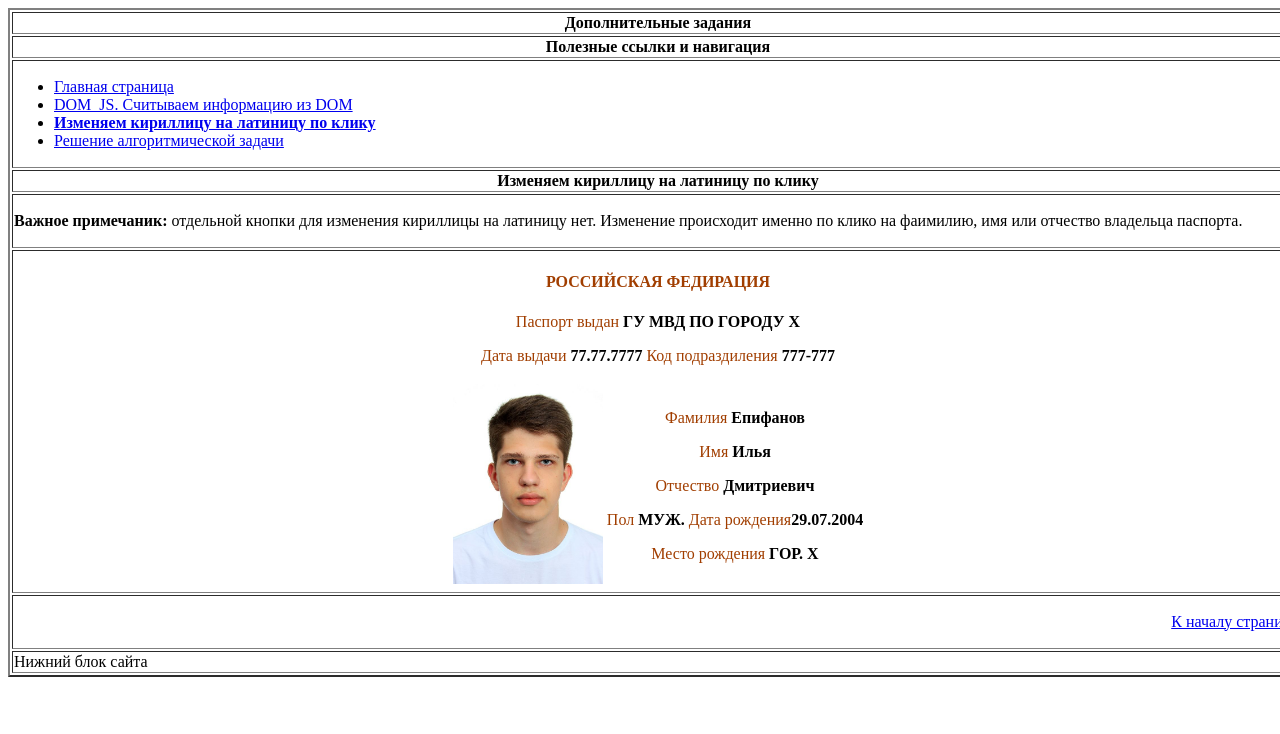
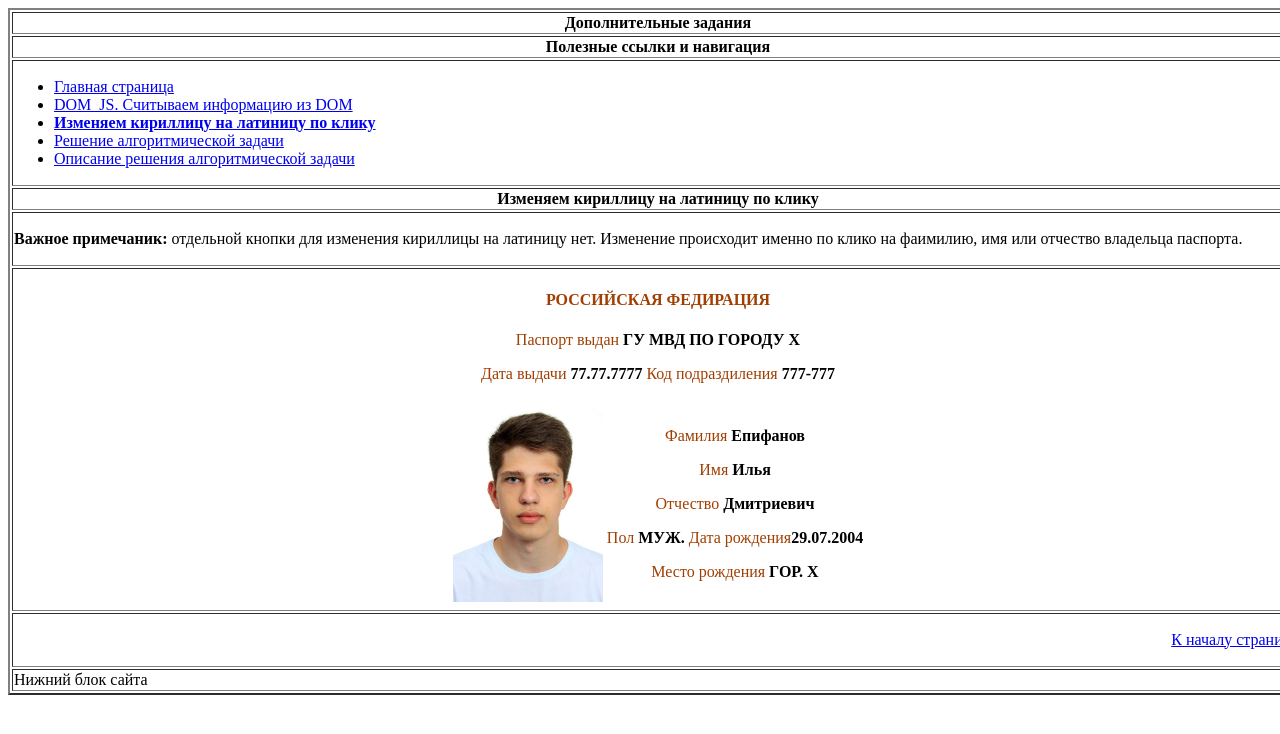
Before and after one commit to EpifanovID/FirsWS, a plain HTML site: page html/side_page_2.html in a window 1280 px wide. Shown: the top 734 px of the page. Drawn offline with Linux system fonts and the light colour scheme.

Commit message:
Update side_page_2.html

```diff
--- a/html/side_page_2.html
+++ b/html/side_page_2.html
@@ -34,6 +34,7 @@
                     <a href="./side_page_3.html" target="_self"
                        title="Ссылка на &quot Решение алгоритмической задачи&quot">Решение алгоритмической задачи</a>
                 </li>
+                <li><a href="./side_page_4.html" target="_self" title="Ссылка на &quot Описание решения алгоритмической задачи&quot">Описание решения алгоритмической задачи</a></li>
             </ul>
         </td>
     </tr>
```
